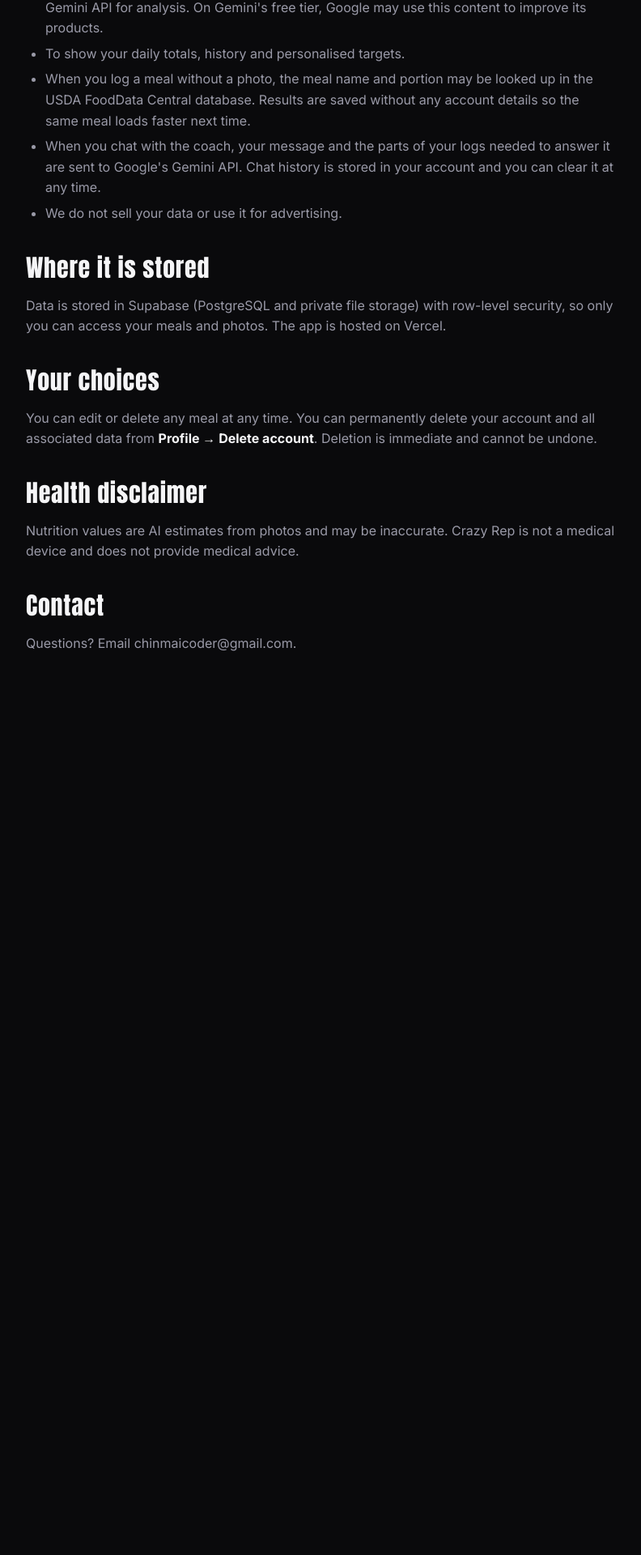
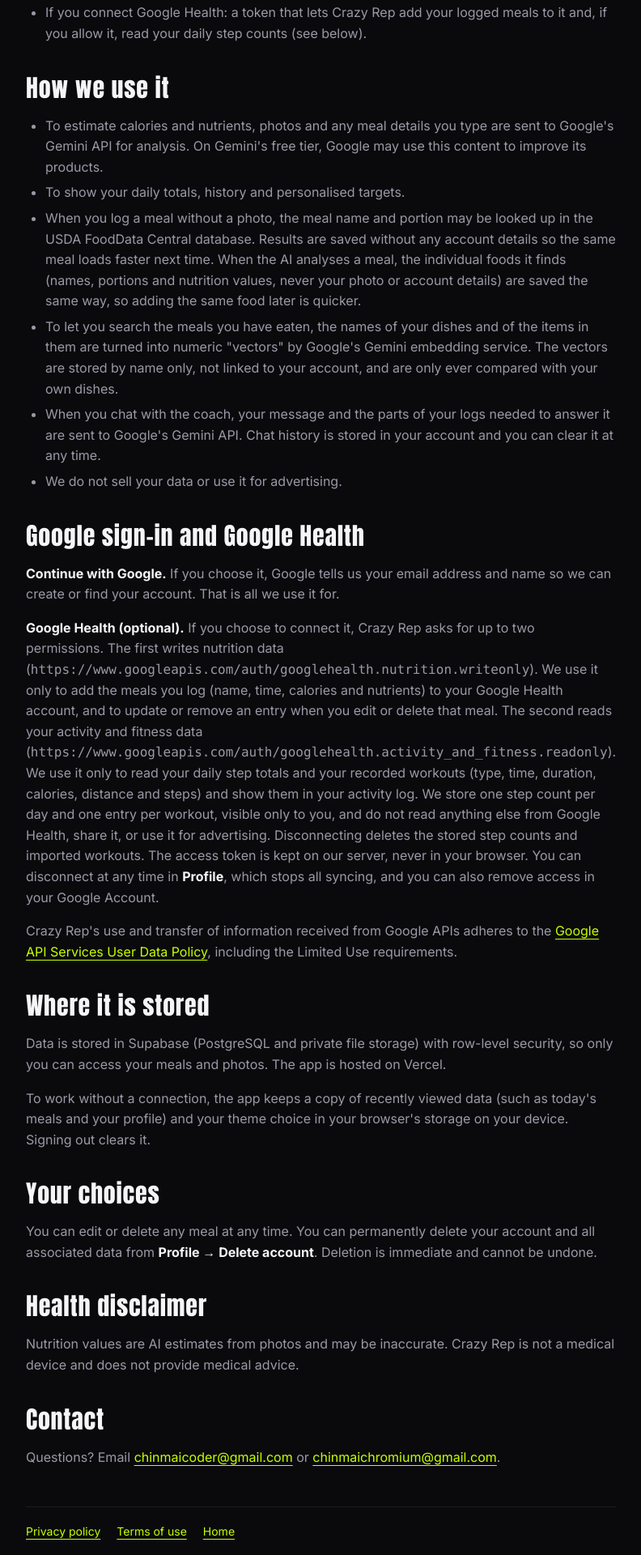
Before and after one commit to chinmai-c-r/crazy-rep, a Next.js app: page /privacy in a window 1280 px wide. Shown: the part 531-2451 px from the top of the page at 81% size, without its empty margins (244-1036 px from the left). Before the commit the page ends 1419 px from the top, so only its background shows below. Built offline with nearby package versions, Linux system fonts and the light colour scheme.

Commit message:
Add terms of use, second contact email and Google verification support
Privacy policy now describes the Google Health read scope.

```diff
--- a/app/components/Footer.tsx
+++ b/app/components/Footer.tsx
@@ -27,6 +27,7 @@ export default function Footer() {
         <div>
           <h4>Legal</h4>
           <a href="/privacy">Privacy</a>
+          <a href="/terms">Terms of use</a>
         </div>
       </div>
       <p className="footer__copy">© 2026 Crazy Rep. All rights reserved.</p>
--- a/app/layout.tsx
+++ b/app/layout.tsx
@@ -25,6 +25,8 @@ export const metadata: Metadata = {
     "Log meals by name or photo and get instant calories and macros. Track activity, weight and water, and ask an AI coach about your progress.",
   applicationName: "Crazy Rep",
   appleWebApp: { capable: true, title: "Crazy Rep", statusBarStyle: "black-translucent" },
+  // Lets Google Search Console confirm you own the site (set the code from its "HTML tag" method). Not needed if you verify with DNS.
+  ...(process.env.NEXT_PUBLIC_GOOGLE_SITE_VERIFICATION ? { verification: { google: process.env.NEXT_PUBLIC_GOOGLE_SITE_VERIFICATION } } : {}),
 };
 
 export const viewport: Viewport = {
--- a/app/login/page.tsx
+++ b/app/login/page.tsx
@@ -95,6 +95,10 @@ export default function LoginPage() {
           )}
           <p className="text-center text-xs text-muted-foreground">
             By continuing you agree to our{" "}
+            <Link href="/terms" className="underline underline-offset-4">
+              terms of use
+            </Link>{" "}
+            and{" "}
             <Link href="/privacy" className="underline underline-offset-4">
               privacy policy
             </Link>
--- a/app/privacy/page.tsx
+++ b/app/privacy/page.tsx
@@ -1,20 +1,22 @@
-import { Logo } from "@/components/Logo";
+import LegalPage, { ContactEmails } from "@/components/LegalPage";
 
-export const metadata = { title: "Privacy policy — Crazy Rep" };
+export const metadata = { title: "Privacy policy | Crazy Rep" };
 
 export default function PrivacyPage() {
   return (
-    <main className="mx-auto grid max-w-3xl gap-4 px-5 pt-10 pb-20 text-muted-foreground [&_b]:text-foreground [&_h2]:mt-5 [&_h2]:font-heading [&_h2]:text-3xl [&_h2]:tracking-wide [&_h2]:text-foreground [&_ul]:grid [&_ul]:list-disc [&_ul]:gap-1.5 [&_ul]:pl-6">
-      <Logo />
-      <h1 className="mt-6 font-heading text-5xl tracking-wide text-foreground">Privacy policy</h1>
-      <p>Last updated: October 31, 2026</p>
-
+    <LegalPage title="Privacy policy" updated="November 8, 2026">
       <h2>What we collect</h2>
       <ul>
         <li>Account details: your email address and display name.</li>
         <li>Profile data you choose to enter: sex, age, height, weight, activity level and nutrition goals.</li>
         <li>Activity, weight, body fat and water logs you add, and your conversations with the coach.</li>
         <li>Meal photos you upload and the nutrition estimates generated for them.</li>
+        <li>
+          If you turn on meal reminders: an address for notifications that your browser or phone gives us, the times you choose
+          and your timezone.
+        </li>
+        <li>If you sign in with Google: the email address and name Google shares with us. We do not receive your Google password.</li>
+        <li>If you connect Google Health: a token that lets Crazy Rep add your logged meals to it and, if you allow it, read your daily step counts (see below).</li>
       </ul>
 
       <h2>How we use it</h2>
@@ -23,7 +25,14 @@ export default function PrivacyPage() {
         <li>To show your daily totals, history and personalised targets.</li>
         <li>
           When you log a meal without a photo, the meal name and portion may be looked up in the USDA FoodData Central database.
-          Results are saved without any account details so the same meal loads faster next time.
+          Results are saved without any account details so the same meal loads faster next time. When the AI analyses a meal, the
+          individual foods it finds (names, portions and nutrition values, never your photo or account details) are saved the same
+          way, so adding the same food later is quicker.
+        </li>
+        <li>
+          To let you search the meals you have eaten, the names of your dishes and of the items in them are turned into numeric
+          &quot;vectors&quot; by Google&apos;s Gemini embedding service. The vectors are stored by name only, not linked to your account,
+          and are only ever compared with your own dishes.
         </li>
         <li>
           When you chat with the coach, your message and the parts of your logs needed to answer it are sent to Google&apos;s Gemini
@@ -32,10 +41,39 @@ export default function PrivacyPage() {
         <li>We do not sell your data or use it for advertising.</li>
       </ul>
 
+      <h2>Google sign-in and Google Health</h2>
+      <p>
+        <b>Continue with Google.</b> If you choose it, Google tells us your email address and name so we can create or find your
+        account. That is all we use it for.
+      </p>
+      <p>
+        <b>Google Health (optional).</b> If you choose to connect it, Crazy Rep asks for up to two permissions. The first writes
+        nutrition data (<code>https://www.googleapis.com/auth/googlehealth.nutrition.writeonly</code>). We use it only to add the
+        meals you log (name, time, calories and nutrients) to your Google Health account, and to update or remove an entry when you
+        edit or delete that meal. The second reads your activity and fitness data
+        (<code>https://www.googleapis.com/auth/googlehealth.activity_and_fitness.readonly</code>). We use it only to read your
+        daily step totals and your recorded workouts (type, time, duration, calories, distance and steps) and show them in your
+        activity log. We store one step count per day and one entry per workout, visible only to you, and do not read anything
+        else from Google Health, share it, or use it for advertising. Disconnecting deletes the stored step counts and imported workouts. The
+        access token is kept on our server, never in your browser. You can disconnect at any time in <b>Profile</b>, which stops all
+        syncing, and you can also remove access in your Google Account.
+      </p>
+      <p>
+        Crazy Rep&apos;s use and transfer of information received from Google APIs adheres to the{" "}
+        <a href="https://developers.google.com/terms/api-services-user-data-policy" rel="noopener noreferrer">
+          Google API Services User Data Policy
+        </a>
+        , including the Limited Use requirements.
+      </p>
+
       <h2>Where it is stored</h2>
       <p>
         Data is stored in Supabase (PostgreSQL and private file storage) with row-level security, so only you can
         access your meals and photos. The app is hosted on Vercel.
+      </p>
+      <p>
+        To work without a connection, the app keeps a copy of recently viewed data (such as today&apos;s meals and your profile) and your
+        theme choice in your browser&apos;s storage on your device. Signing out clears it.
       </p>
 
       <h2>Your choices</h2>
@@ -52,8 +90,8 @@ export default function PrivacyPage() {
 
       <h2>Contact</h2>
       <p>
-        Questions? Email <a href="mailto:chinmaicoder@gmail.com">chinmaicoder@gmail.com</a>.
+        Questions? Email <ContactEmails />.
       </p>
-    </main>
+    </LegalPage>
   );
 }
--- /dev/null
+++ b/app/terms/page.tsx
@@ -0,0 +1,112 @@
+import Link from "next/link";
+import LegalPage, { ContactEmails } from "@/components/LegalPage";
+
+export const metadata = { title: "Terms of use | Crazy Rep" };
+
+export default function TermsPage() {
+  return (
+    <LegalPage title="Terms of use" updated="November 8, 2026">
+      <p>
+        These terms apply when you use Crazy Rep, an app for logging meals, activity, weight and water, with an AI coach. Crazy Rep is
+        run by Chinmai CR (&quot;we&quot;, &quot;us&quot;). By creating an account or using the app you agree to these terms. If you do
+        not agree, please do not use it.
+      </p>
+
+      <h2>Who can use it</h2>
+      <p>
+        You must be at least 16 years old. Crazy Rep is in early access, so we may limit who can create an account or sign in.
+      </p>
+
+      <h2>Your account</h2>
+      <ul>
+        <li>Give us accurate details and keep your password safe. You are responsible for what happens under your account.</li>
+        <li>Tell us if you think someone else has used your account.</li>
+        <li>Please do not share your account or create accounts for other people.</li>
+      </ul>
+
+      <h2>What Crazy Rep does</h2>
+      <p>
+        You can log meals by photo or by name and get estimated calories and nutrients. You can also track activity, weight and water,
+        search the meals you have eaten, set meal reminders, and ask an AI coach questions about your own logs. If you choose, meals you
+        log can be added to Google Health.
+      </p>
+
+      <h2>Not medical advice</h2>
+      <ul>
+        <li>Nutrition values and the coach&apos;s answers are AI estimates. They can be wrong.</li>
+        <li>Crazy Rep is not a medical device and does not give medical, dietary or other professional advice.</li>
+        <li>
+          If you have a medical condition, are pregnant, take medication, or have a history of disordered eating, talk to a health
+          professional before changing how you eat or exercise.
+        </li>
+      </ul>
+
+      <h2>Your content</h2>
+      <ul>
+        <li>Your meals, photos, logs and chats are yours.</li>
+        <li>
+          You give us permission to store and process them to run the app for you, including sending them to the services described in
+          the <Link href="/privacy">privacy policy</Link>.
+        </li>
+        <li>Only upload photos and text you have the right to use. Meal photos should be of food.</li>
+      </ul>
+
+      <h2>Using it fairly</h2>
+      <p>Please do not:</p>
+      <ul>
+        <li>use the app for anything unlawful, or to harm or harass anyone;</li>
+        <li>try to break, overload or get around the app&apos;s security or its limits, including the daily limits on AI use;</li>
+        <li>use bots, scraping or other automated tools to access the app;</li>
+        <li>copy, resell or reverse engineer the app, except where the law allows it.</li>
+      </ul>
+
+      <h2>Other services</h2>
+      <p>
+        Crazy Rep relies on other services, including Google (Gemini, and Google Health if you connect it), the USDA FoodData Central
+        database, Supabase and Vercel. Their own terms apply to their services, and they may be unavailable or change.
+      </p>
+
+      <h2>Notifications</h2>
+      <p>
+        Meal reminders are optional. You can turn them off at any time in <b>Profile</b>, or in your phone or browser settings. They may
+        arrive a little late.
+      </p>
+
+      <h2>Free early access and changes</h2>
+      <p>
+        Crazy Rep is free while it is in early access. We may change, pause or stop features, or put limits on use, at any time. We will
+        try to give notice of big changes.
+      </p>
+
+      <h2>Ending your use</h2>
+      <p>
+        You can stop using Crazy Rep and delete your account and all its data at any time from <b>Profile → Delete account</b>. We may
+        suspend or end an account that breaks these terms or puts the app or other people at risk.
+      </p>
+
+      <h2>No warranty</h2>
+      <p>
+        Crazy Rep is provided &quot;as is&quot; and &quot;as available&quot;. We do not promise that it will always work, be free of
+        errors, or that estimates are accurate.
+      </p>
+
+      <h2>Limit of liability</h2>
+      <p>
+        To the extent the law allows, we are not responsible for indirect or consequential losses, or for decisions you make based on
+        the app&apos;s estimates or the coach&apos;s answers. Nothing in these terms limits any right or liability that the law does not
+        allow to be limited.
+      </p>
+
+      <h2>Changes to these terms</h2>
+      <p>
+        We may update these terms. The date at the top shows when they last changed. If you keep using Crazy Rep after a change, you agree
+        to the new terms.
+      </p>
+
+      <h2>Contact</h2>
+      <p>
+        Questions about these terms? Email <ContactEmails />.
+      </p>
+    </LegalPage>
+  );
+}
--- /dev/null
+++ b/components/LegalPage.tsx
@@ -0,0 +1,34 @@
+import Link from "next/link";
+import { Logo } from "@/components/Logo";
+import { CONTACT_EMAILS } from "@/lib/contact";
+
+/** The two ways to reach us, as links, for the Contact section of a legal page. */
+export function ContactEmails() {
+  return (
+    <>
+      {CONTACT_EMAILS.map((email, i) => (
+        <span key={email}>
+          {i > 0 && " or "}
+          <a href={`mailto:${email}`}>{email}</a>
+        </span>
+      ))}
+    </>
+  );
+}
+
+/** The shared look of the privacy policy and the terms of use. */
+export default function LegalPage({ title, updated, children }: { title: string; updated: string; children: React.ReactNode }) {
+  return (
+    <main className="mx-auto grid max-w-3xl gap-4 px-5 pt-10 pb-20 text-muted-foreground [&_a]:text-primary [&_a]:underline [&_a]:underline-offset-4 [&_b]:text-foreground [&_h2]:mt-5 [&_h2]:font-heading [&_h2]:text-3xl [&_h2]:tracking-wide [&_h2]:text-foreground [&_ul]:grid [&_ul]:list-disc [&_ul]:gap-1.5 [&_ul]:pl-6">
+      <Logo />
+      <h1 className="mt-6 font-heading text-5xl tracking-wide text-foreground">{title}</h1>
+      <p>Last updated: {updated}</p>
+      {children}
+      <nav aria-label="Legal" className="mt-8 flex flex-wrap gap-x-5 gap-y-2 border-t pt-5 text-sm">
+        <Link href="/privacy">Privacy policy</Link>
+        <Link href="/terms">Terms of use</Link>
+        <Link href="/">Home</Link>
+      </nav>
+    </main>
+  );
+}
--- /dev/null
+++ b/lib/contact.ts
@@ -0,0 +1,2 @@
+/** Where people can reach the person who runs Crazy Rep. Shown on the privacy policy and the terms of use. */
+export const CONTACT_EMAILS = ["chinmaicoder@gmail.com", "chinmaichromium@gmail.com"] as const;
```
Also changed, not shown: 3 other files (tests, documents, lock files or other folders).
